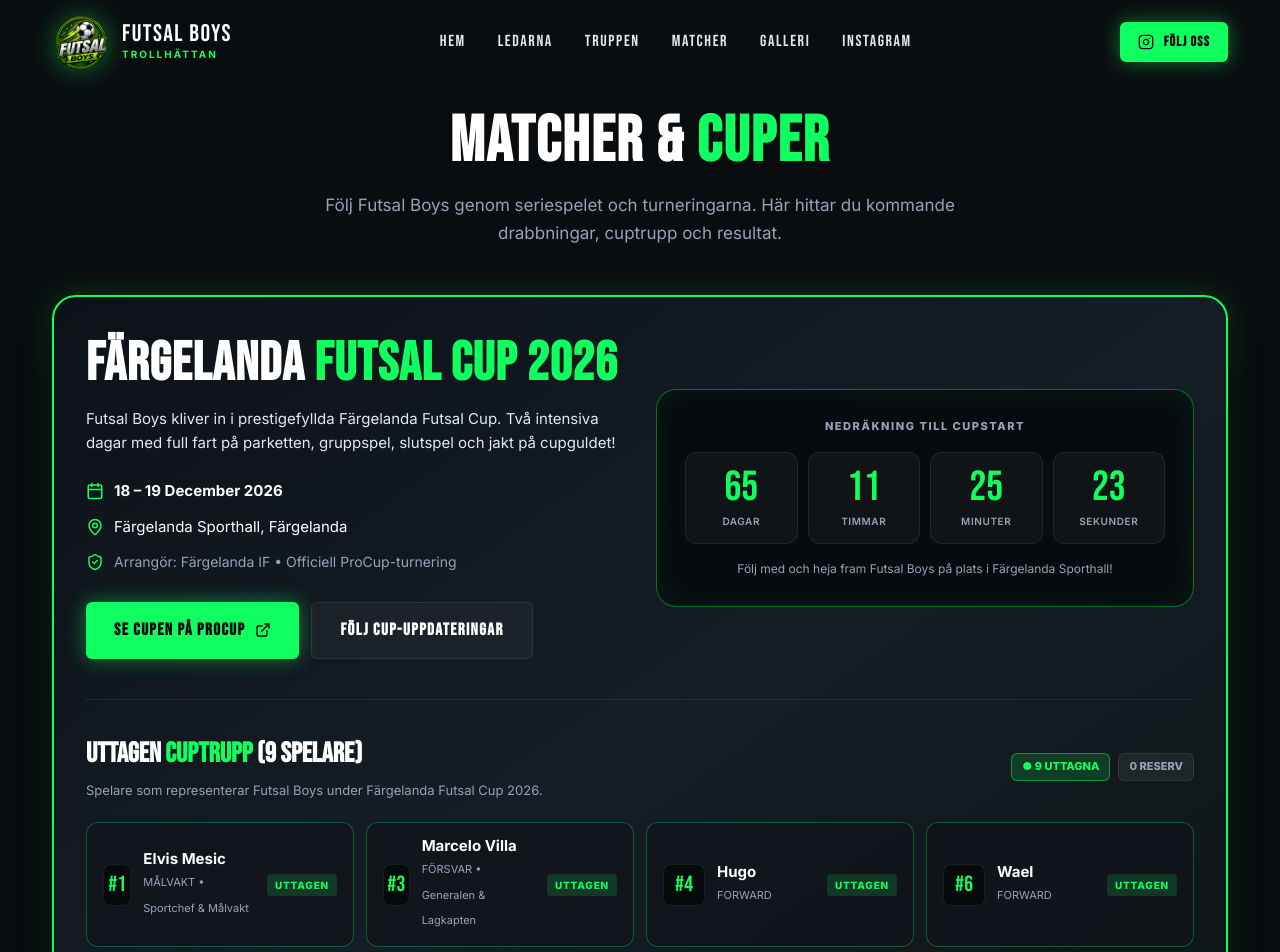
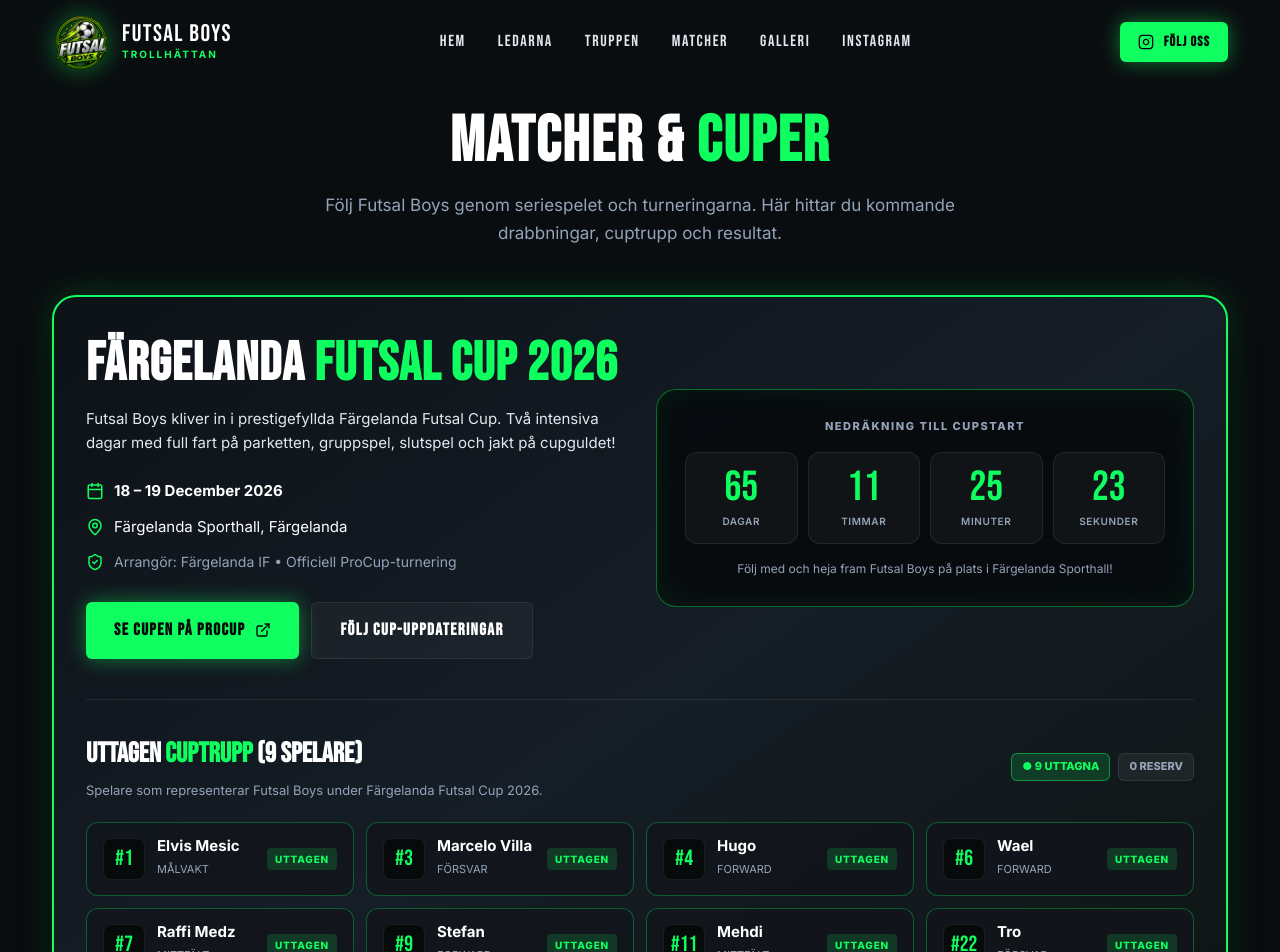
Before and after one commit to Raffi02k/futsalboys, a React (Vite) app in the folder frontend/: page /matcher in a window 1280 px wide. Shown: the top 952 px of the page. Built offline with nearby package versions, Linux system fonts and the light colour scheme.

Commit message:
Visa endast position för cuptruppen i matcher

```diff
--- a/frontend/src/pages/MatchesPage.tsx
+++ b/frontend/src/pages/MatchesPage.tsx
@@ -18,11 +18,11 @@
 }
 
 export const fargelandaCupSquad: CupPlayer[] = [
-  { id: 'c1', number: 1, name: 'Elvis Mesic', position: 'MÅLVAKT', role: 'Sportchef & Målvakt', status: 'UTTAGEN' },
-  { id: 'c2', number: 3, name: 'Marcelo Villa', position: 'FÖRSVAR', role: 'Generalen & Lagkapten', status: 'UTTAGEN' },
+  { id: 'c1', number: 1, name: 'Elvis Mesic', position: 'MÅLVAKT', status: 'UTTAGEN' },
+  { id: 'c2', number: 3, name: 'Marcelo Villa', position: 'FÖRSVAR', status: 'UTTAGEN' },
   { id: 'c3', number: 4, name: 'Hugo', position: 'FORWARD', status: 'UTTAGEN' },
   { id: 'c4', number: 6, name: 'Wael', position: 'FORWARD', status: 'UTTAGEN' },
-  { id: 'c5', number: 7, name: 'Raffi Medz', position: 'MITTFÄLT', role: 'CEO & Content Manager', status: 'UTTAGEN' },
+  { id: 'c5', number: 7, name: 'Raffi Medz', position: 'MITTFÄLT', status: 'UTTAGEN' },
   { id: 'c6', number: 9, name: 'Stefan', position: 'FORWARD', status: 'UTTAGEN' },
   { id: 'c7', number: 11, name: 'Mehdi', position: 'MITTFÄLT', status: 'UTTAGEN' },
   { id: 'c8', number: 22, name: 'Tro', position: 'FÖRSVAR', status: 'UTTAGEN' },
@@ -332,7 +332,7 @@
                         {player.name}
                       </strong>
                       <span style={{ fontSize: '11px', color: 'var(--silver-dim)' }}>
-                        {player.position} {player.role ? `• ${player.role}` : ''}
+                        {player.position}
                       </span>
                     </div>
                   </div>
```
